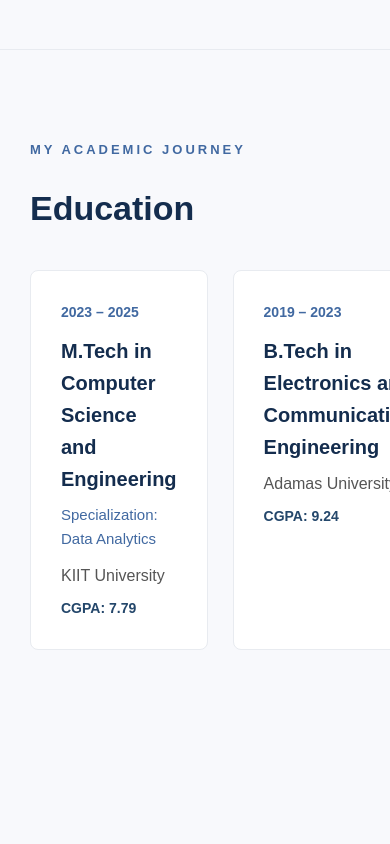
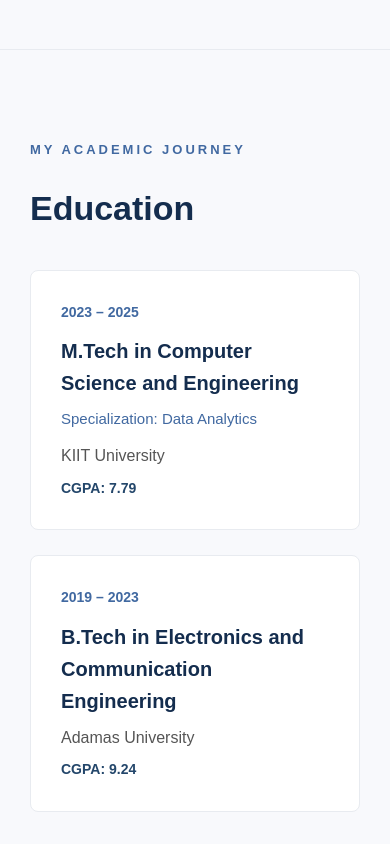
Before and after one commit to Diganta11/Diganta.github.io, a plain HTML site: page index.html in a window 390 px wide. Shown: the part 1913-2757 px from the top of the page. Before the commit the page ends 2653 px from the top, so only its background shows below. Drawn offline with Linux system fonts and the light colour scheme.

Commit message:
Update style.css

```diff
--- a/style.css
+++ b/style.css
@@ -230,7 +230,12 @@ p {
     color: #555555;
     margin-bottom: 8px;
 }
-
+/* Mobile layout */
+@media (max-width: 700px) {
+    .education-container {
+        grid-template-columns: 1fr;
+    }
+}
 .grade {
     color: #24476b;
     font-weight: bold;
```
